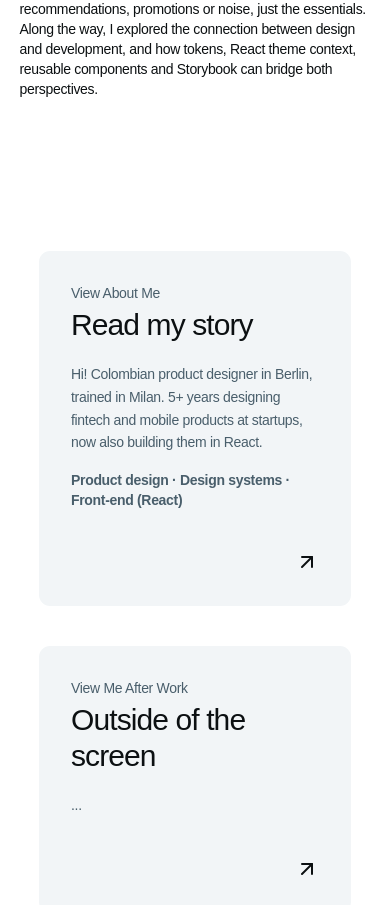
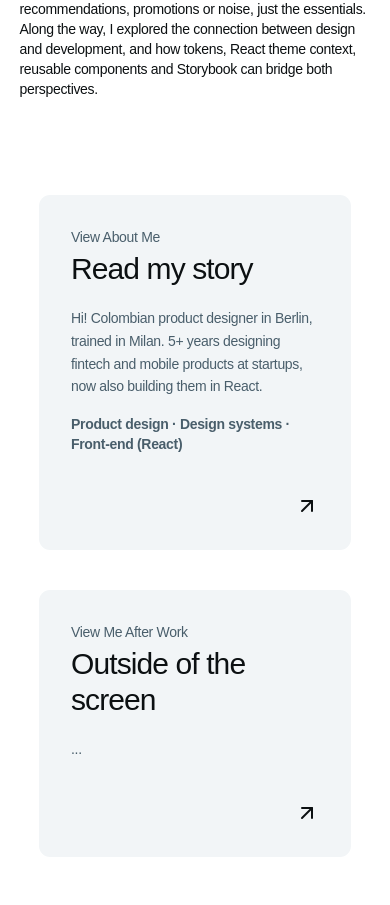
Before and after one commit to ale-almonacid/web-portfolio, a React (Vite) app: page / in a window 390 px wide. Shown: the part 2940-3845 px from the top of the page. Built offline with nearby package versions, Linux system fonts and the light colour scheme.

Commit message:
mobile spacing adjustments

```diff
--- a/src/pages/HomePage.tsx
+++ b/src/pages/HomePage.tsx
@@ -54,7 +54,7 @@ function HomePage() {
 
 
         {/* cta-section */}
-      <section id="cta-section" className="mx-auto py-28 px-[5vw] lx:px-36 max-w-[1920px]">
+      <section id="cta-section" className="mx-auto pt-14 pb-24 lx:py-28 px-[5vw] lx:px-36 max-w-[1920px]">
 
         <div className="grid gap-10 md:grid-cols-2 px-[5vw] xl:px-24">
         <CardCTA
```
